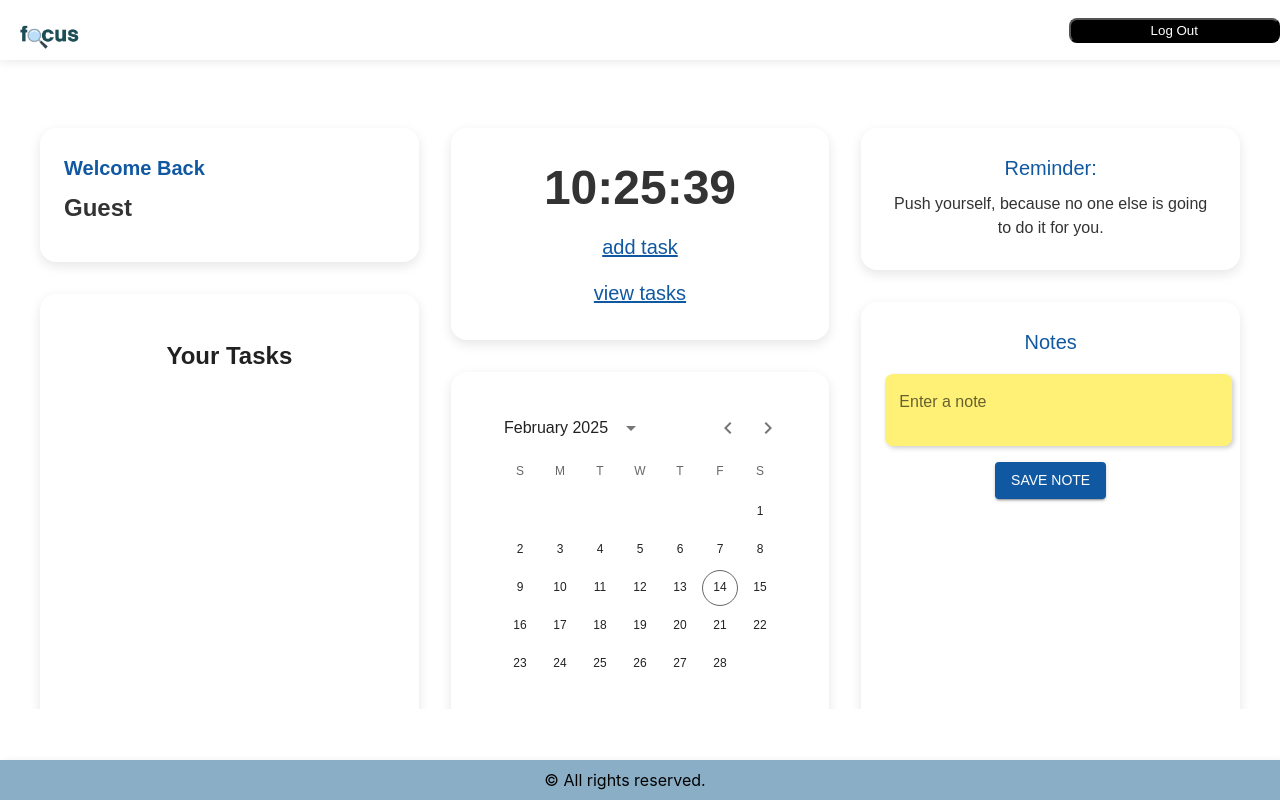
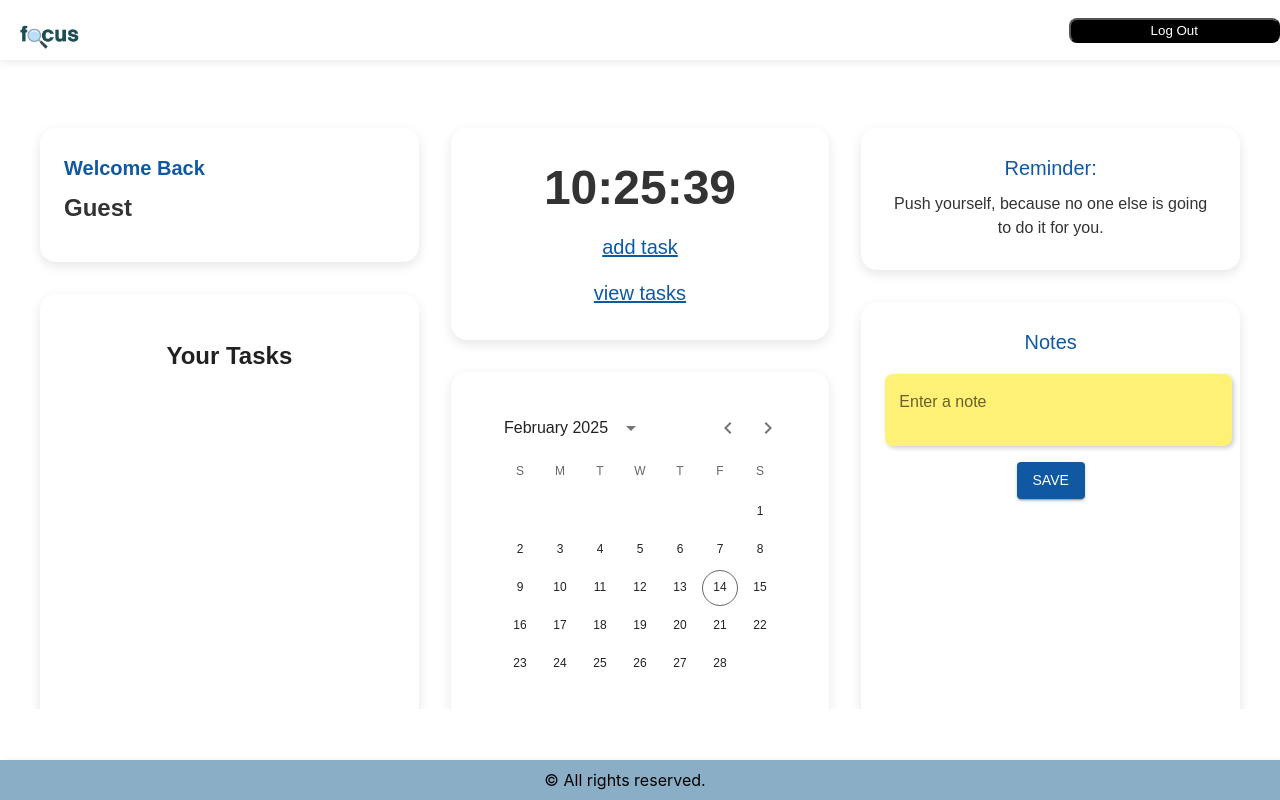
Before and after one commit to priscaolose/Group7_Capstone, a React (Create React App) app in the folder focus-app/: page /dashboard in a window 1280 px wide. Built offline with nearby package versions, Linux system fonts and the light colour scheme; the HTML template or start-up script is replaced by a standard one.

Commit message:
changed button

```diff
--- a/focus-app/src/Components/NoteSection.js
+++ b/focus-app/src/Components/NoteSection.js
@@ -143,9 +143,9 @@ function NoteSection() {
           variant="contained"
           onClick={handleNote}
           disabled={loading}
-          sx={{ mt: 2, backgroundColor: "#1059a2", color: "white" }}
+          sx={{ mt: 2, backgroundColor: "#1059a2", color: "white", }}
         >
-          {loading ? "Saving..." : "Save Note"}
+          {loading ? "Saving..." : "Save"}
         </Button>
       </Box>
 
```
